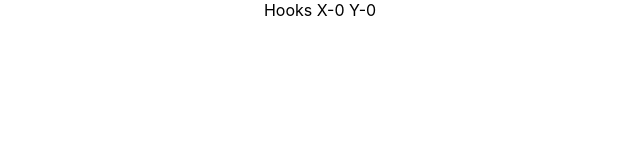
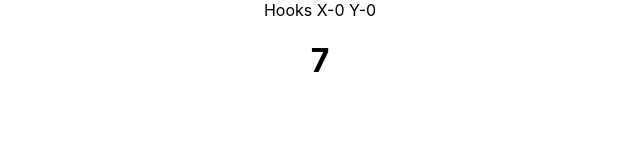
Before and after one commit to Navneet2569/Learning-React, a React (Create React App) app in the folder react-hooks/: page / in a window 1280 px wide. Shown: the top 160 px of the page, without its empty margins (320-960 px from the left). Built offline with nearby package versions, Linux system fonts and the light colour scheme.

Commit message:
useEffect with incorrect deps

```diff
--- a/react-hooks/src/App.js
+++ b/react-hooks/src/App.js
@@ -6,6 +6,7 @@ import HookCounter2 from "./components/HookCounter2";
 import HookCounter3 from "./components/HookCounter3";
 import HookCounter1 from "./components/HookCounter1";
 import HookMouse from "./components/HookMouse";
+import IntervalHookCounter from "./components/IntervalHookCounter";
 
 function App() {
   return (
@@ -16,6 +17,7 @@ function App() {
       {/* <HookCounter3 /> */}
       {/* <HookCounter1 /> */}
       <HookMouse />
+      <IntervalHookCounter />
     </div>
   );
 }
--- /dev/null
+++ b/react-hooks/src/components/IntervalHookCounter.js
@@ -0,0 +1,17 @@
+import React, { useState, useEffect } from "react";
+
+function IntervalHookCounter() {
+  const [count, setCount] = useState(0);
+  const tick = () => {
+    setCount(count + 1);
+  };
+  useEffect(() => {
+    const interval = setInterval(tick, 1000);
+    return () => {
+      clearInterval(interval);
+    };
+  }, [count]);
+  return <h1>{count}</h1>;
+}
+
+export default IntervalHookCounter;
```
